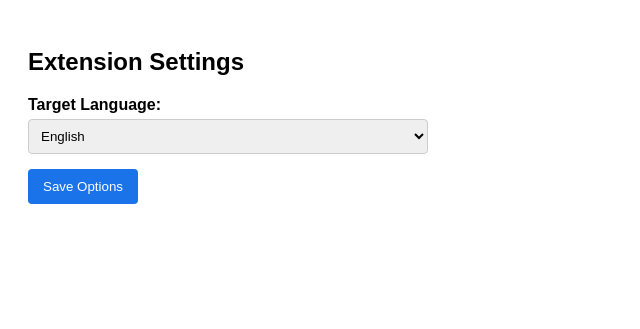
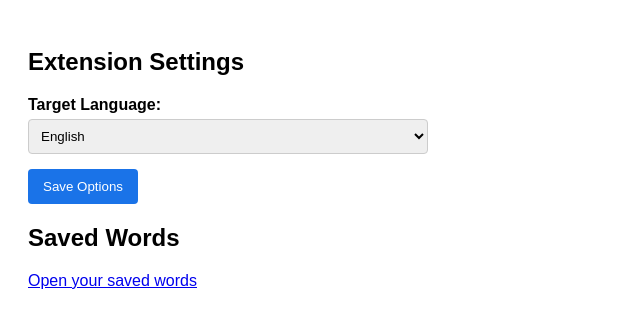
Before and after one commit to guizo792/swift-translate, a browser extension: page options.html in a window 1280 px wide. Shown: the whole page, without its empty margins (0-640 px from the left). Drawn offline with Linux system fonts and the light colour scheme.

Commit message:
Link to saved words from the options page
Co-Authored-By: Claude Sonnet 5.5 <noreply@anthropic.com>

```diff
--- a/options.html
+++ b/options.html
@@ -27,6 +27,9 @@
   <button id="save">Save Options</button>
   <p id="status"></p>
 
+  <h2>Saved Words</h2>
+  <p><a href="vocab.html" target="_blank">Open your saved words</a></p>
+
   <script src="options.js"></script>
 </body>
 </html>
```
